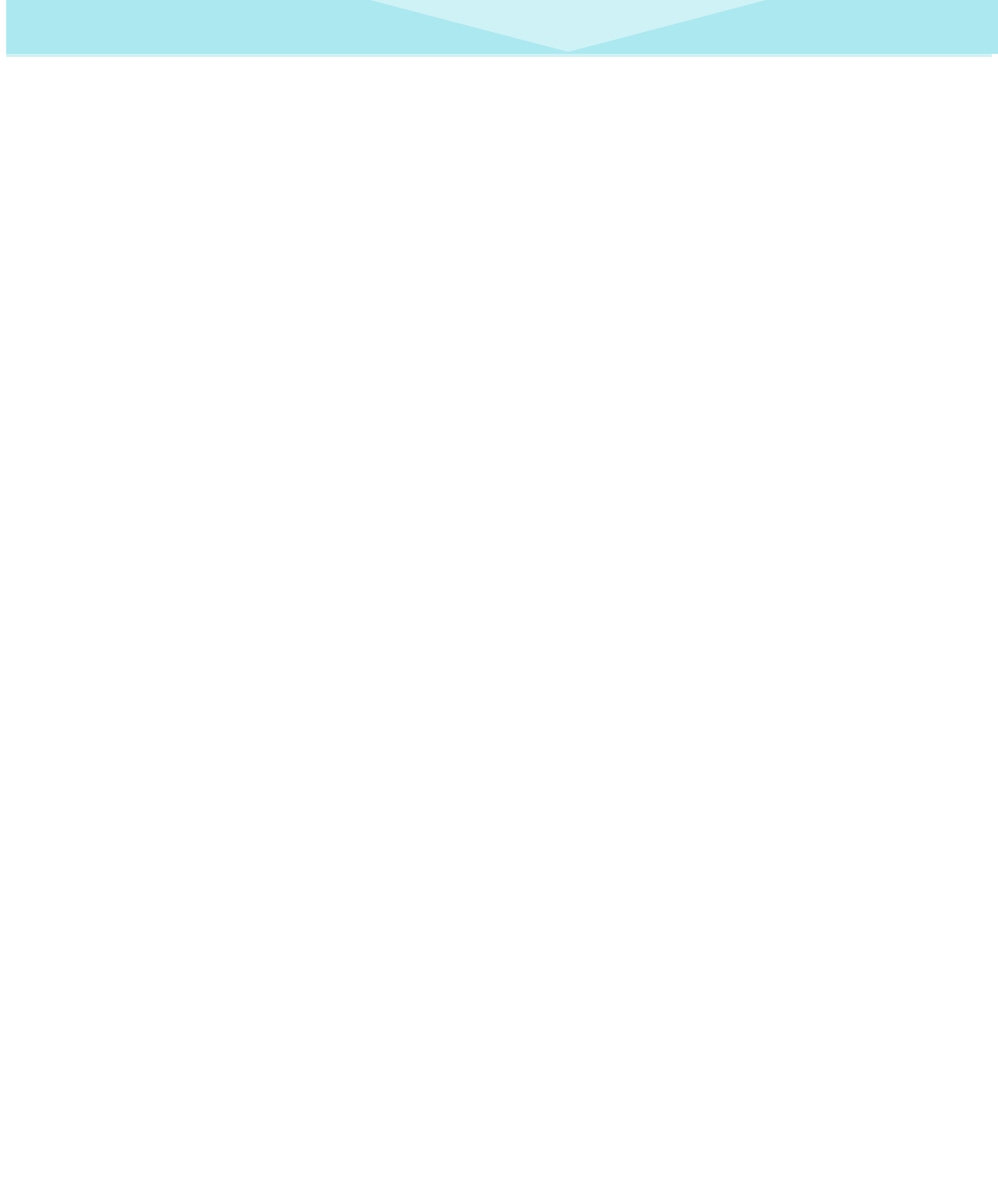
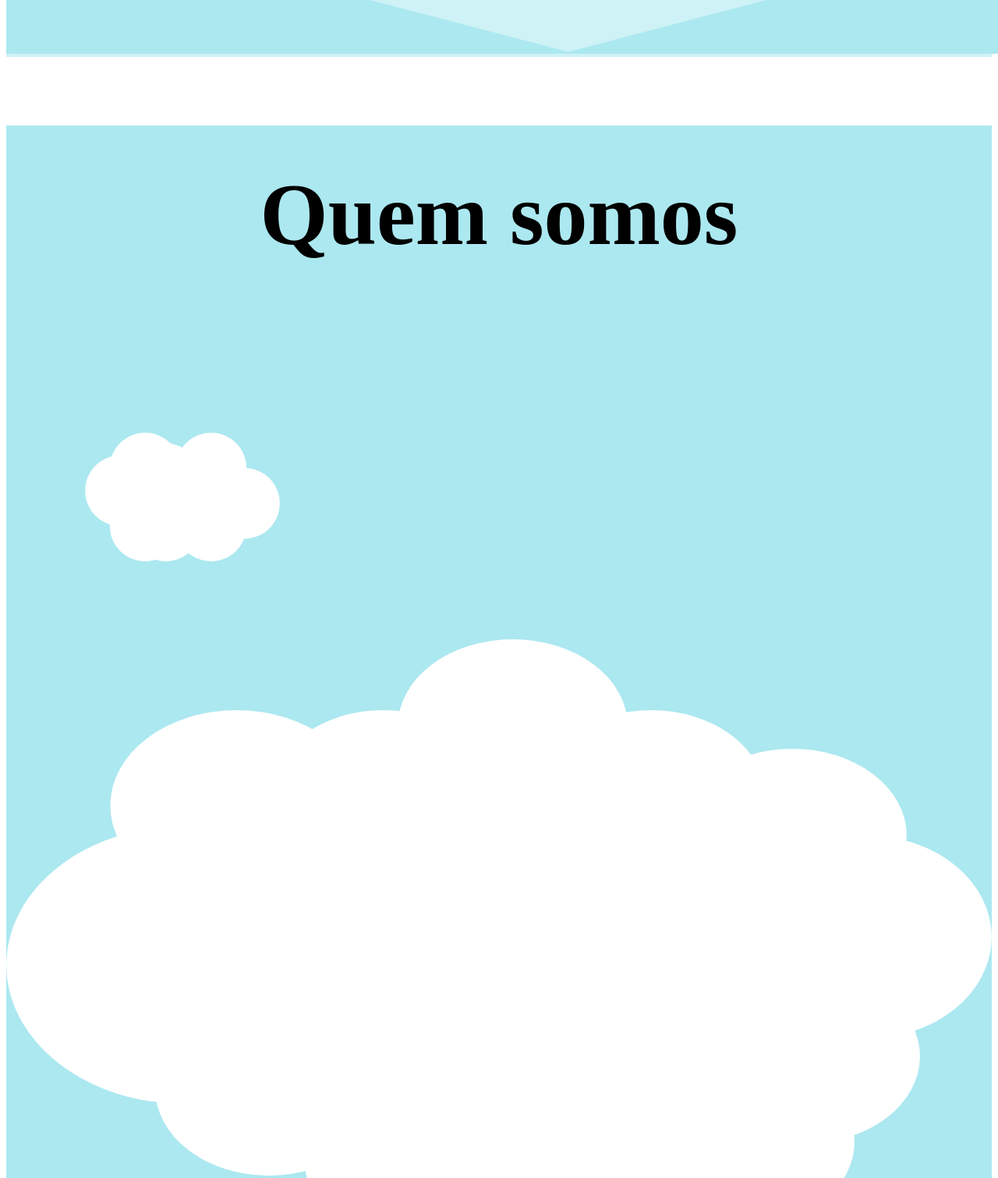
Before and after one commit to Relaxing-Exotic-Mattresses/Relaxing-Exotic-Mattresses.github.io, a plain HTML site: page index.html in a window 1280 px wide. Shown: the part 972-2483 px from the top of the page at 78% size. Before the commit the page ends 1053 px from the top, so only its background shows below. Drawn offline with Linux system fonts and the light colour scheme.

Commit message:
adiciona a secao quem somos

```diff
--- a/css/home.css
+++ b/css/home.css
@@ -32,7 +32,7 @@ h1 {
 }
 
 #apresentacao img {
-    width: 50px;
+    width: 250px;
 }
 
 #slogan {
@@ -45,3 +45,58 @@ h1 {
 #slogan > span {
     color: #09157D;
 }
+
+/* SEGUNDA SECAO */
+
+.nuvens-secundarias {
+    display: inline-block;
+    position: relative;
+}
+
+.nuvens-secundarias div {
+    display: flex;
+    justify-content: center;
+    align-items: center;
+    width: 250px;
+    height: 170px;
+}
+
+.nuvens-secundarias:first-child {
+    background-image: url("../midias/nuvem-secundaria1.svg");
+    left: 8%;
+}
+
+.nuvens-secundarias:last-child {
+    background-image: url("../midias/nuvem-secundaria2.svg");
+}
+
+#quem-somos {
+    background-color: #ACE8F0;
+    margin-top: -5px;
+}
+
+#quem-somos div {
+    background-repeat: no-repeat;
+    background-position: center center;
+    background-size: contain;
+    padding: 40px 0;
+}
+
+#nuvem-principal {
+    display: flex;
+    justify-content: center;
+    align-items: center;
+    height: 750px;
+    background-image: url("../midias/nuvem-principal.svg");
+}
+
+#nuvem-principal p {
+    width: calc(calc((750px * 1.2)));
+    margin-left: calc(750px * 0.12);
+}
+
+#ultima-nuvem {
+    display: flex;
+    justify-content: flex-end;
+    margin-right: 10%;
+}
--- a/index.html
+++ b/index.html
@@ -22,6 +22,27 @@
             <p id="slogan">ao infinito e a<span>rem</span></p>
             <img src="midias/transicao1.svg">
         </section>
+
+        <section id="quem-somos">
+            <h2>Quem somos</h2>
+            <div>
+                <div class="nuvens-secundarias">
+                    <div>
+                        <p></p>
+                    </div>
+                </div>
+                <div id="nuvem-principal">
+                    <p></p>
+                </div>
+                <div id="ultima-nuvem">
+                    <div class="nuvens-secundarias">
+                        <div>
+                            <p></p>
+                        </div>
+                    </div>
+                </div>
+            </div>
+        </section>
     </main>
     <footer>
 
```
Also changed, not shown: midias/nuvem-principal.svg (added), midias/nuvem-secundaria1.svg (added), midias/nuvem-secundaria2.svg (added).
